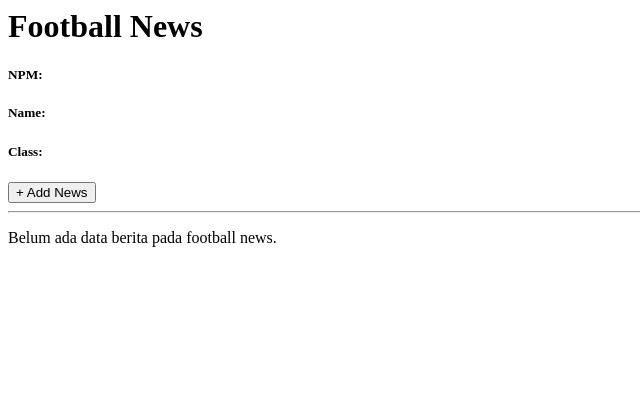
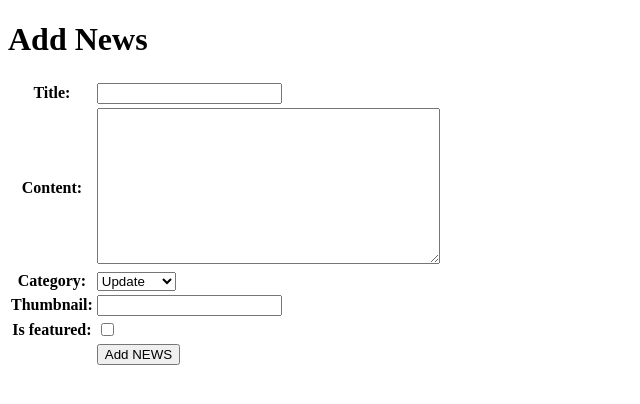
Before and after one commit to galihnur9/football-news, a Django app: page /create-news/ in a window 1280 px wide. Shown: the top 404 px of the page, without its empty margins (0-640 px from the left). Run offline with Django 5.2, Linux system fonts and the light colour scheme.

Commit message:
Final Update Tutorial 2

```diff
--- a/templates/base.html
+++ b/templates/base.html
@@ -1,44 +1,13 @@
-<h1>Football News</h1>
+{% load static %}
+<!DOCTYPE html>
+<html lang="en">
+<head>
+    <meta charset="UTF-8" />
+    <meta name="viewport" content="width=device-width, initial-scale=1.0" />
+    {% block meta %} {% endblock meta %}
+</head>
 
-<h5>NPM: </h5>
-<p>{{ npm }}</p>
-
-<h5>Name:</h5>
-<p>{{ name }}</p>
-
-<h5>Class:</h5>
-<p>{{ class }}</p>
-
-<a href="{% url 'main:create_news' %}">
-  <button>+ Add News</button>
-</a>
-
-<hr>
-
-{% if not news_list %}
-<p>Belum ada data berita pada football news.</p>
-{% else %}
-
-{% for news in news_list %}
-<div>
-  <h2><a href="{% url 'main:show_news' news.id %}">{{ news.title }}</a></h2>
-
-  <p><b>{{ news.get_category_display }}</b>{% if news.is_featured %} |
-    <b>Featured</b>{% endif %}{% if news.is_news_hot %} |
-    <b>Hot</b>{% endif %} | <i>{{ news.created_at|date:"d M Y H:i" }}</i>
-    | Views: {{ news.news_views }}</p>
-
-  {% if news.thumbnail %}
-  <img src="{{ news.thumbnail }}" alt="thumbnail" width="150" height="100">
-  <br />
-  {% endif %}
-
-  <p>{{ news.content|truncatewords:25 }}...</p>
-
-  <p><a href="{% url 'main:show_news' news.id %}"><button>Read More</button></a></p>
-</div>
-
-<hr>
-{% endfor %}
-
-{% endif %}
+<body>
+    {% block content %} {% endblock content %}
+</body>
+</html>
```
Also changed, not shown: main/templates/main.html (+35 -4 lines), main/templates/create_news.html (renamed from templates/create_news.html), main/templates/news_detail.html (renamed from templates/news_detail.html).
